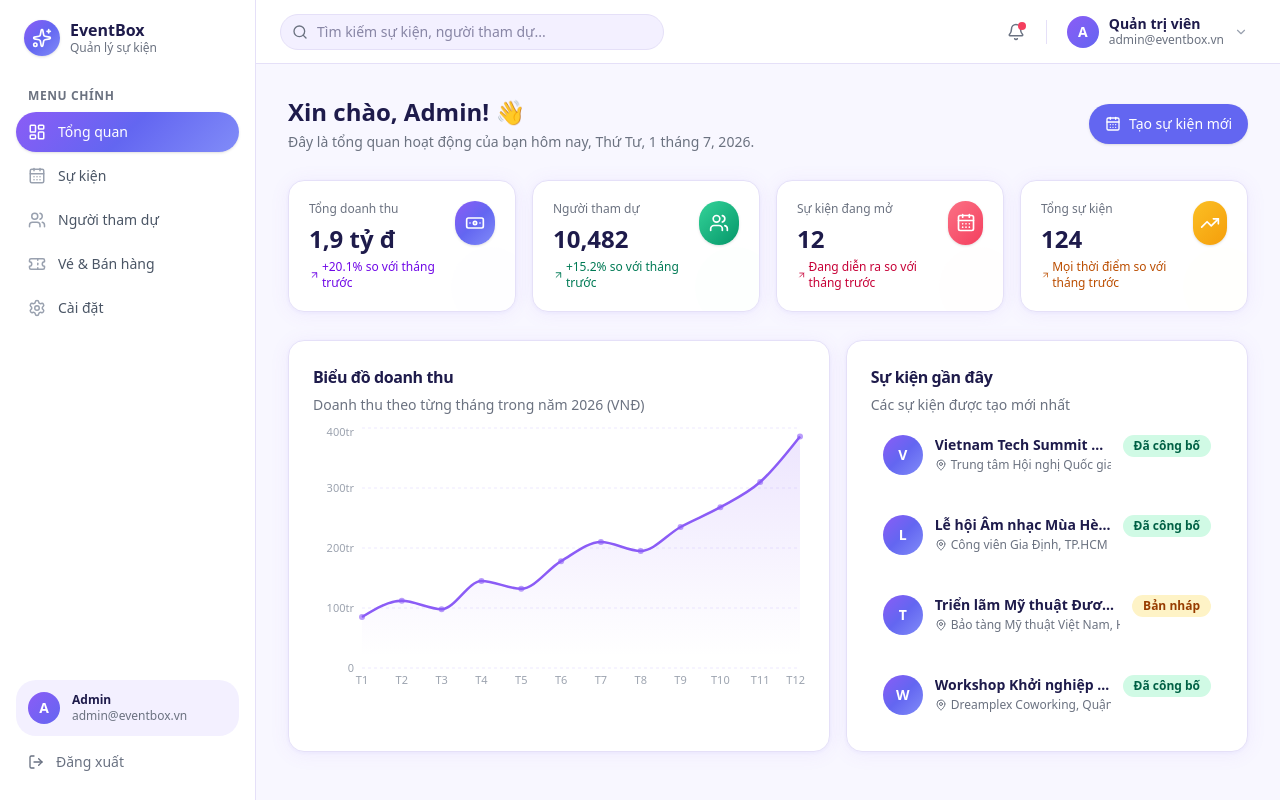
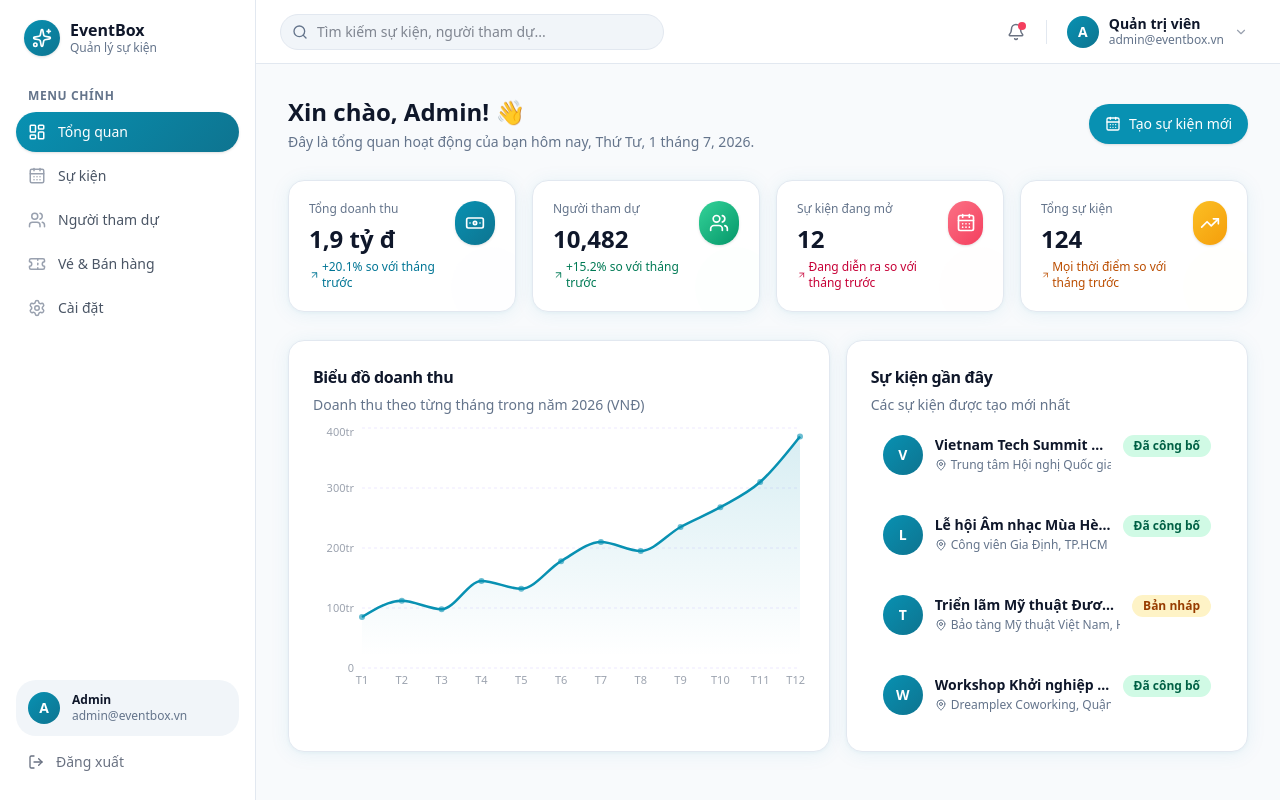
Before and after one commit to tunanhz/Event_Management, a Next.js app in the folder frontend/: page /dashboard in a window 1280 px wide. Built offline with nearby package versions, Linux system fonts and the light colour scheme.

Commit message:
Change color dashboard

```diff
--- a/frontend/src/app/dashboard/events/page.tsx
+++ b/frontend/src/app/dashboard/events/page.tsx
@@ -86,7 +86,7 @@ export default function EventsPage() {
               return (
                 <div
                   key={event.id}
-                  className="group flex flex-col gap-3 px-6 py-4 transition-colors hover:bg-violet-50/40 sm:flex-row sm:items-center"
+                  className="group flex flex-col gap-3 px-6 py-4 transition-colors hover:bg-cyan-50/40 sm:flex-row sm:items-center"
                   style={{ animationDelay: `${idx * 50}ms` }}
                 >
                   {/* Avatar */}
@@ -140,7 +140,7 @@ export default function EventsPage() {
                               fillPercent >= 90
                                 ? "linear-gradient(90deg, #f43f5e, #fb7185)"
                                 : fillPercent >= 60
-                                ? "linear-gradient(90deg, #8b5cf6, #a78bfa)"
+                                ? "linear-gradient(90deg, #0891b2, #22d3ee)"
                                 : "linear-gradient(90deg, #34d399, #6ee7b7)",
                           }}
                         />
@@ -164,13 +164,13 @@ export default function EventsPage() {
                   {/* Actions */}
                   <div className="flex items-center gap-1 opacity-0 group-hover:opacity-100 transition-opacity">
                     <button
-                      className="flex h-8 w-8 items-center justify-center rounded-lg text-gray-400 hover:bg-violet-100 hover:text-violet-700 transition-colors"
+                      className="flex h-8 w-8 items-center justify-center rounded-lg text-gray-400 hover:bg-cyan-100 hover:text-cyan-700 transition-colors"
                       title="Xem chi tiết"
                     >
                       <Eye className="h-4 w-4" />
                     </button>
                     <button
-                      className="flex h-8 w-8 items-center justify-center rounded-lg text-gray-400 hover:bg-violet-100 hover:text-violet-700 transition-colors"
+                      className="flex h-8 w-8 items-center justify-center rounded-lg text-gray-400 hover:bg-cyan-100 hover:text-cyan-700 transition-colors"
                       title="Chỉnh sửa"
                     >
                       <Edit className="h-4 w-4" />
--- a/frontend/src/app/dashboard/page.tsx
+++ b/frontend/src/app/dashboard/page.tsx
@@ -38,7 +38,7 @@ const statCards = [
     growth: (m: typeof mockMetrics) => `+${m.revenueGrowth}%`,
     icon: Banknote,
     colorClass: "gradient-primary",
-    textColor: "text-violet-700",
+    textColor: "text-cyan-700",
     bgLight: "#f5f3ff",
   },
   {
@@ -141,8 +141,8 @@ export default function DashboardOverview() {
                 <AreaChart data={mockRevenueData}>
                   <defs>
                     <linearGradient id="colorRevenue" x1="0" y1="0" x2="0" y2="1">
-                      <stop offset="5%" stopColor="#8b5cf6" stopOpacity={0.25} />
-                      <stop offset="95%" stopColor="#8b5cf6" stopOpacity={0} />
+                      <stop offset="5%" stopColor="#0891b2" stopOpacity={0.25} />
+                      <stop offset="95%" stopColor="#0891b2" stopOpacity={0} />
                     </linearGradient>
                   </defs>
                   <CartesianGrid
@@ -183,11 +183,11 @@ export default function DashboardOverview() {
                   <Area
                     type="monotone"
                     dataKey="revenue"
-                    stroke="#8b5cf6"
+                    stroke="#0891b2"
                     strokeWidth={2.5}
                     fill="url(#colorRevenue)"
-                    dot={{ r: 3, fill: "#8b5cf6", strokeWidth: 0 }}
-                    activeDot={{ r: 5, fill: "#6366f1" }}
+                    dot={{ r: 3, fill: "#0891b2", strokeWidth: 0 }}
+                    activeDot={{ r: 5, fill: "#0e7490" }}
                   />
                 </AreaChart>
               </ResponsiveContainer>
@@ -206,7 +206,7 @@ export default function DashboardOverview() {
               {mockEvents.slice(0, 4).map((event, idx) => (
                 <div
                   key={event.id}
-                  className="flex items-start gap-3 rounded-xl p-3 transition-colors hover:bg-violet-50"
+                  className="flex items-start gap-3 rounded-xl p-3 transition-colors hover:bg-cyan-50"
                   style={{ animationDelay: `${idx * 60}ms` }}
                 >
                   <div
--- a/frontend/src/app/globals.css
+++ b/frontend/src/app/globals.css
@@ -10,6 +10,7 @@
   --color-popover: var(--popover);
   --color-popover-foreground: var(--popover-foreground);
   --color-primary: var(--primary);
+  --color-primary-hover: var(--primary-hover);
   --color-primary-foreground: var(--primary-foreground);
   --color-secondary: var(--secondary);
   --color-secondary-foreground: var(--secondary-foreground);
@@ -35,28 +36,29 @@
 
 @layer base {
   :root {
-    /* Soft lavender-indigo with warm undertones for Asian aesthetic */
-    --background: #f8f7ff;
-    --foreground: #1e1b4b;
+    /* Clean cyan/slate colors */
+    --background: #f8fafc;
+    --foreground: #0f172a;
     --card: #ffffff;
-    --card-foreground: #1e1b4b;
+    --card-foreground: #0f172a;
     --popover: #ffffff;
-    --popover-foreground: #1e1b4b;
-    --primary: #6366f1;
+    --popover-foreground: #0f172a;
+    --primary: #0891b2; /* cyan-600 */
+    --primary-hover: #0e7490; /* cyan-700 */
     --primary-foreground: #ffffff;
-    --secondary: #ede9fe;
-    --secondary-foreground: #4c1d95;
-    --muted: #f3f0ff;
-    --muted-foreground: #6b7280;
-    --accent: #fdf4ff;
-    --accent-foreground: #7c3aed;
+    --secondary: #cffafe; /* cyan-100 */
+    --secondary-foreground: #164e63; /* cyan-900 */
+    --muted: #f1f5f9; /* slate-100 */
+    --muted-foreground: #64748b; /* slate-500 */
+    --accent: #e0f2fe; /* sky-100 */
+    --accent-foreground: #0369a1; /* sky-700 */
     --destructive: #f43f5e;
     --destructive-foreground: #ffffff;
-    --border: #e5e0f8;
-    --input: #ede9fe;
-    --ring: #8b5cf6;
-    --chart-1: #8b5cf6;
-    --chart-2: #a78bfa;
+    --border: #e2e8f0;
+    --input: #e2e8f0;
+    --ring: #0891b2;
+    --chart-1: #0891b2;
+    --chart-2: #06b6d4;
     --chart-3: #34d399;
     --chart-4: #fb7185;
     --chart-5: #60a5fa;
@@ -102,7 +104,7 @@
   background: var(--muted);
 }
 ::-webkit-scrollbar-thumb {
-  background: #c4b5fd;
+  background: #a5f3fc;
   border-radius: 99px;
 }
 ::-webkit-scrollbar-thumb:hover {
@@ -128,7 +130,7 @@
 
 /* ─── Gradient Utilities ─────────────────────────────────── */
 .gradient-primary {
-  background: linear-gradient(135deg, #8b5cf6 0%, #6366f1 50%, #818cf8 100%);
+  background: linear-gradient(135deg, #0891b2 0%, #0e7490 100%);
 }
 .gradient-rose {
   background: linear-gradient(135deg, #fb7185 0%, #f43f5e 100%);
@@ -142,16 +144,16 @@
 
 /* ─── Card soft glow ─────────────────────────────────────── */
 .card-glow {
-  box-shadow: 0 2px 20px 0 rgba(139, 92, 246, 0.08),
-              0 1px 4px 0 rgba(99, 102, 241, 0.06);
+  box-shadow: 0 2px 20px 0 rgba(8, 145, 178, 0.08),
+              0 1px 4px 0 rgba(8, 145, 178, 0.06);
 }
 .card-glow:hover {
-  box-shadow: 0 4px 28px 0 rgba(139, 92, 246, 0.14),
-              0 2px 8px 0 rgba(99, 102, 241, 0.10);
+  box-shadow: 0 4px 28px 0 rgba(8, 145, 178, 0.14),
+              0 2px 8px 0 rgba(8, 145, 178, 0.10);
 }
 
 /* ─── Selection ──────────────────────────────────────────── */
 ::selection {
-  background: rgba(139, 92, 246, 0.25);
-  color: #1e1b4b;
+  background: rgba(8, 145, 178, 0.25);
+  color: #0f172a;
 }
--- a/frontend/src/components/layout/Header.tsx
+++ b/frontend/src/components/layout/Header.tsx
@@ -31,7 +31,7 @@ export function Header() {
       <div className="flex items-center gap-3">
         {/* Notification bell */}
         <button
-          className="relative flex h-9 w-9 items-center justify-center rounded-xl transition-colors hover:bg-violet-50"
+          className="relative flex h-9 w-9 items-center justify-center rounded-xl transition-colors hover:bg-cyan-50"
           aria-label="Thông báo"
         >
           <Bell className="h-4.5 w-4.5 text-gray-500" />
@@ -45,10 +45,10 @@ export function Header() {
         <div className="h-6 w-px" style={{ background: "var(--border)" }} />
 
         {/* User */}
-        <button className="flex items-center gap-2.5 rounded-xl px-2 py-1.5 transition-colors hover:bg-violet-50">
+        <button className="flex items-center gap-2.5 rounded-xl px-2 py-1.5 transition-colors hover:bg-cyan-50">
           <div
             className="flex h-8 w-8 flex-shrink-0 items-center justify-center rounded-full text-sm font-bold text-white"
-            style={{ background: "linear-gradient(135deg, #8b5cf6, #6366f1)" }}
+            style={{ background: "linear-gradient(135deg, #0891b2, #0e7490)" }}
           >
             A
           </div>
--- a/frontend/src/components/layout/Sidebar.tsx
+++ b/frontend/src/components/layout/Sidebar.tsx
@@ -67,13 +67,13 @@ export function Sidebar() {
                   "group flex items-center rounded-xl px-3 py-2.5 text-sm font-medium transition-all duration-200",
                   isActive
                     ? "gradient-primary text-white shadow-sm"
-                    : "text-gray-600 hover:bg-violet-50 hover:text-violet-700"
+                    : "text-gray-600 hover:bg-cyan-50 hover:text-cyan-700"
                 )}
               >
                 <item.icon
                   className={cn(
                     "mr-3 h-4.5 w-4.5 flex-shrink-0 transition-transform duration-200 group-hover:scale-110",
-                    isActive ? "text-white" : "text-gray-400 group-hover:text-violet-600"
+                    isActive ? "text-white" : "text-gray-400 group-hover:text-cyan-600"
                   )}
                   aria-hidden="true"
                 />
@@ -91,7 +91,7 @@ export function Sidebar() {
           >
             <div
               className="flex h-8 w-8 flex-shrink-0 items-center justify-center rounded-full text-sm font-bold text-white"
-              style={{ background: "linear-gradient(135deg, #8b5cf6, #6366f1)" }}
+              style={{ background: "linear-gradient(135deg, #0891b2, #0e7490)" }}
             >
               A
             </div>
```
